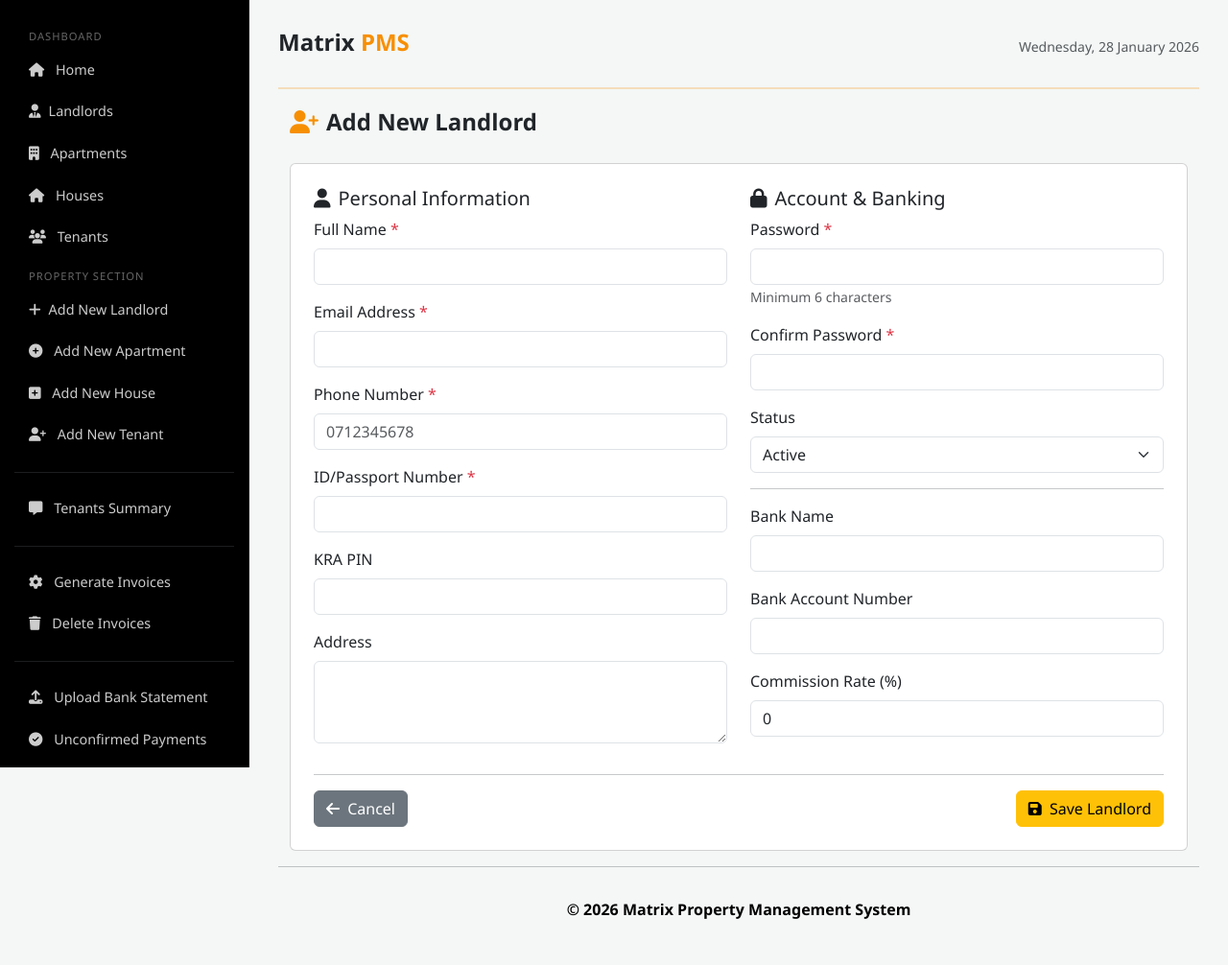
After one commit to dennis-mutethia/matrix-pms, a FastAPI app: template templates/landlords-new.html in a window 1280 px wide. The commit adds this page. Shown: the whole page at 96% size. Run offline with FastAPI, Linux system fonts and the light colour scheme; the template is opened without the code that fills it, so the values that code supplies are empty; parts of the project's set-up code (start-up, migrations or seed data) failed here and were passed over; some libraries are stand-ins or nearby versions.

Commit message:
post landlord

```diff
--- a/requirements.txt
+++ b/requirements.txt
@@ -1,6 +1,7 @@
 asyncpg
 fastapi
 jinja2
+python-multipart
 pyjwt[crypto]
 python-dotenv
 redis
--- a/static/styles.css
+++ b/static/css/styles.css
@@ -176,8 +176,8 @@
 }
 
 .thick-hr {
-  height: 3px;           /* ← this controls the thickness */
-  background-color: #FFAA33;
+  height: 2px;           /* ← this controls the thickness */
+  background-color: var(--brand-color);
   border: none;            /* remove default border */
   margin: 20px 0;          /* optional: spacing above/below */
 }
--- a/templates/base.html
+++ b/templates/base.html
@@ -9,7 +9,7 @@
     <link rel="stylesheet" href="https://cdnjs.cloudflare.com/ajax/libs/font-awesome/6.5.0/css/all.min.css">
     <link rel="stylesheet" href="https://cdn.jsdelivr.net/npm/bootstrap-icons@1.11.1/font/bootstrap-icons.css">
     <link href="https://cdn.datatables.net/1.13.6/css/dataTables.bootstrap5.min.css" rel="stylesheet">
-    <link rel="stylesheet" href="/static/styles.css">
+    <link rel="stylesheet" href="/static/css/styles.css">
 </head>
 
 <body>
--- /dev/null
+++ b/templates/landlords-new.html
@@ -0,0 +1,118 @@
+{% extends 'base.html' %}
+
+{% block content %}
+
+<div class="container">
+    <div class="page-header d-flex justify-content-between align-items-center">
+        <div>
+            <h4 class="fw-bold mb-1"><i class="fas fa-user-plus me-2" style="color: var(--brand-color)"></i>Add New Landlord
+            </h4>
+        </div>
+    </div> <br />
+
+    <div class="card card-custom">
+        <div class="card-body p-4">
+            <form method="POST" action="">
+                <div class="row">
+                    <div class="col-md-6">
+                        <h5 class="section-title"><i class="fas fa-user me-2"></i>Personal Information</h5>
+
+                        <div class="mb-3">
+                            <label class="form-label">Full Name <span class="text-danger">*</span></label>
+                            <input type="text" name="name" class="form-control" value="" required>
+                        </div>
+
+                        <div class="mb-3">
+                            <label class="form-label">Email Address <span class="text-danger">*</span></label>
+                            <input type="email" name="email" class="form-control" value="" required>
+                        </div>
+
+                        <div class="mb-3">
+                            <label class="form-label">Phone Number <span class="text-danger">*</span></label>
+                            <input type="text" name="phone" class="form-control" value="" placeholder="0712345678" required >
+                        </div>
+
+                        <div class="mb-3">
+                            <label class="form-label">ID/Passport Number <span class="text-danger">*</span></label>
+                            <input type="text" name="id_number" class="form-control" value="" required>
+                        </div>
+
+                        <div class="mb-3">
+                            <label class="form-label">KRA PIN</label>
+                            <input type="text" name="kra_pin" class="form-control" value="">
+                        </div>
+
+                        <div class="mb-3">
+                            <label class="form-label">Address</label>
+                            <textarea name="address" class="form-control" rows="3"></textarea>
+                        </div>
+                    </div>
+
+                    <div class="col-md-6">
+                        <h5 class="section-title"><i class="fas fa-lock me-2"></i>Account & Banking</h5>
+
+                        <div class="mb-3">
+                            <label class="form-label">Password <span class="text-danger">*</span></label>
+                            <input type="password" name="password" class="form-control" required>
+                            <small class="text-muted">Minimum 6 characters</small>
+                        </div>
+
+                        <div class="mb-3">
+                            <label class="form-label">Confirm Password <span class="text-danger">*</span></label>
+                            <input type="password" name="confirm_password" class="form-control" required>
+                        </div>
+
+                        <div class="mb-3">
+                            <label class="form-label">Status</label>
+                            <select name="status" class="form-select">
+                                <option value="active">Active</option>
+                                <option value="inactive">Inactive</option>
+                            </select>
+                        </div>
+
+                        <hr>
+
+                        <div class="mb-3">
+                            <label class="form-label">Bank Name</label>
+                            <input type="text" name="bank_name" class="form-control" value="">
+                        </div>
+
+                        <div class="mb-3">
+                            <label class="form-label">Bank Account Number</label>
+                            <input type="text" name="bank_account" class="form-control" value="">
+                        </div>
+
+                        <div class="mb-3">
+                            <label class="form-label">Commission Rate (%)</label>
+                            <input type="number" name="commission_rate" class="form-control" step="0.01" min="0"
+                                max="100" value="0">
+                        </div>
+                    </div>
+                </div>
+
+                <hr>
+
+                <div class="d-flex justify-content-between">
+                    <a href="landlords" class="btn btn-secondary">
+                        <i class="fas fa-arrow-left me-1"></i> Cancel
+                    </a>
+                    <button type="submit" class="btn btn-warning">
+                        <i class="fas fa-save me-1"></i> Save Landlord
+                    </button>
+                </div>
+            </form>
+        </div>
+    </div>
+</div>
+
+{% endblock %}
+
+{% block scripts %}
+
+<script>
+    $(document).ready(function () {
+        $('#myTable').DataTable({ pageLength: 25, order: [[1, 'asc']] });
+    });
+</script>
+
+{% endblock %}
--- a/templates/sidebar.html
+++ b/templates/sidebar.html
@@ -9,7 +9,7 @@
 
         <!-- ========== LANDLORD MANAGEMENT SECTION ========== -->
         <li class="section-divider">Property Section</li>
-        <li><a class="dropdown-item" href="add_landlord.php"><i class="fas fa-plus me-2"></i>Add New Landlord</a></li>
+        <li><a href="landlords/new" class="nav-link {{ 'active' if active=='landlords_new' }}"><i class="fas fa-plus me-2"></i>Add New Landlord</a></li>
         <li><a href="add_apartment.php" class="nav-link "><i class="fas fa-plus-circle me-2"></i> Add New Apartment</a></li>
         <li><a href="add_house.php" class="nav-link "><i class="fas fa-plus-square me-2"></i> Add New House</a></li>
         <li><a href="add_tenant.php" class="nav-link "><i class="fas fa-user-plus me-2"></i> Add New Tenant</a></li>
```
Also changed, not shown: routes/landlords.py (+140 -6 lines), templates/landlords.html (+4 -3 lines), utils/models.py (+10 -4 lines).
